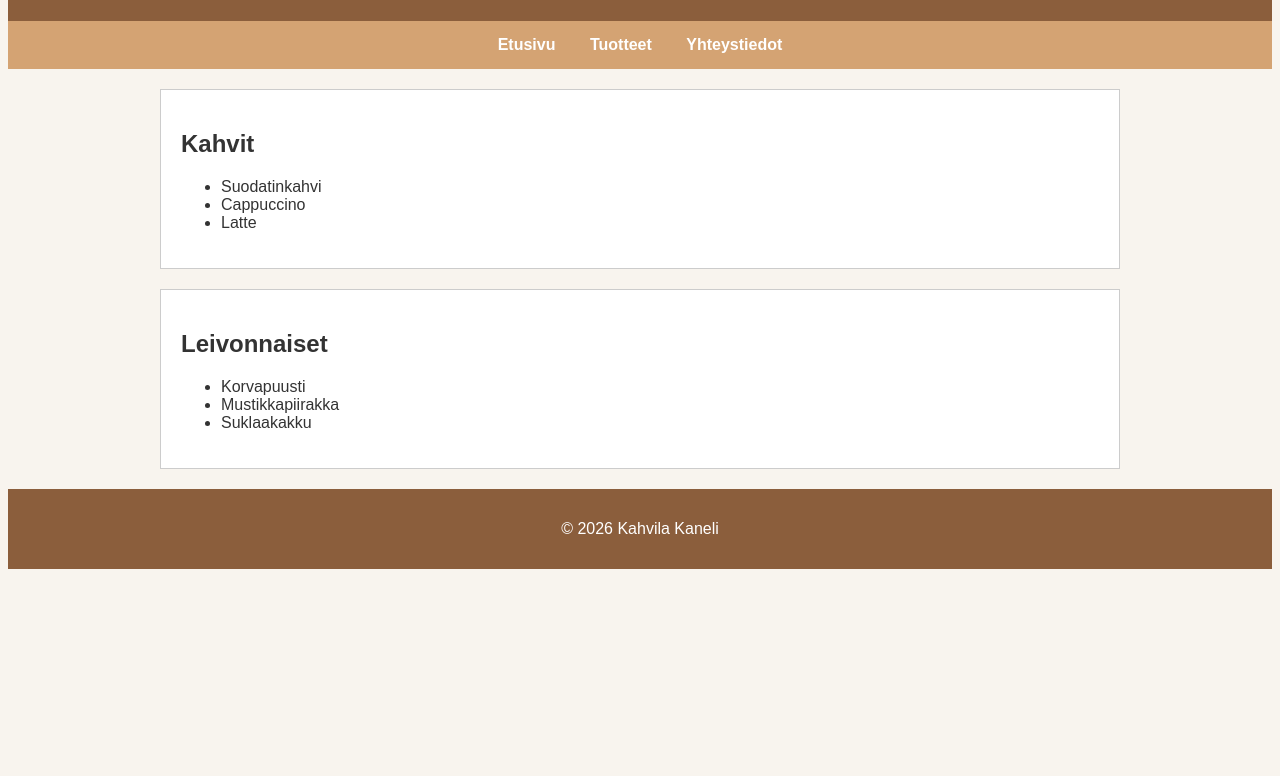
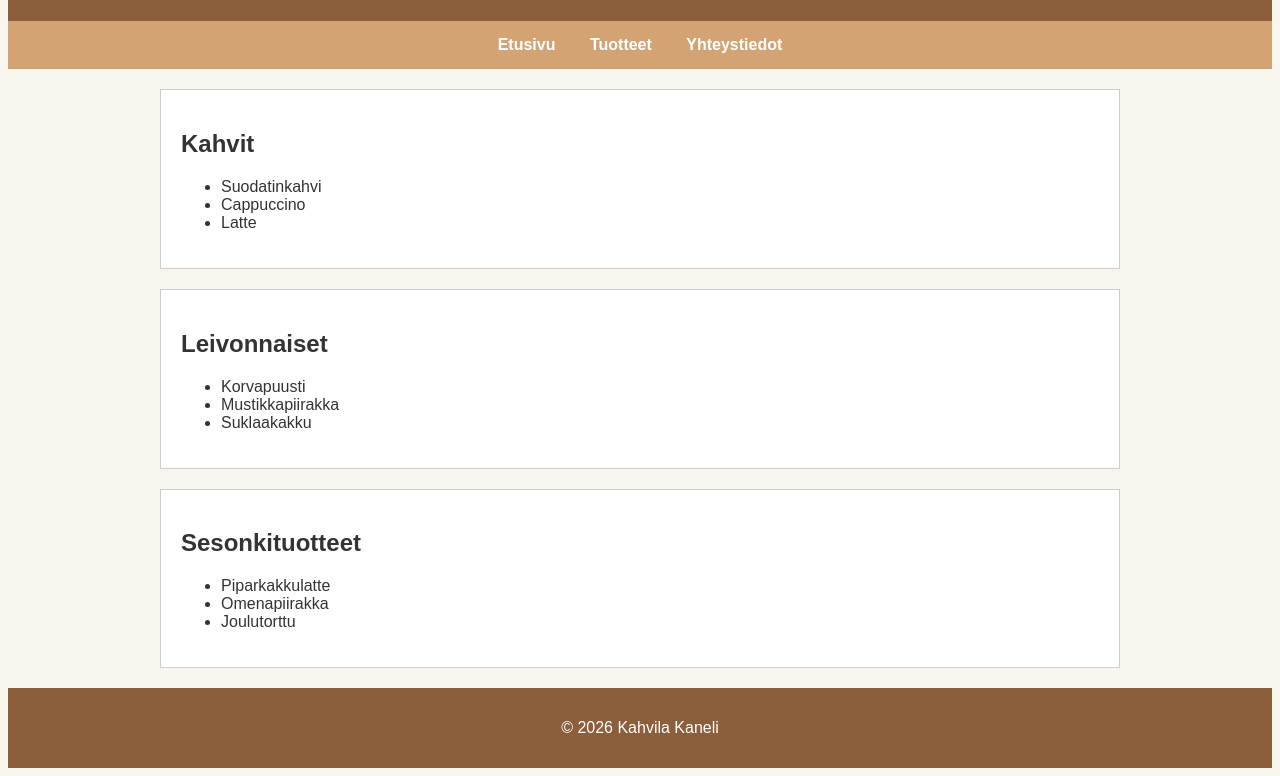
Before and after one commit to SaraLaak/kahvila-kaneli, a plain HTML site: page tuotteet.html in a window 1280 px wide. Shown: the part 107-883 px from the top of the page. Before the commit the page ends 800 px from the top, so only its background shows below. Drawn offline with Linux system fonts and the light colour scheme.

Commit message:
Vaihe 3 valmis

```diff
--- a/tuotteet.html
+++ b/tuotteet.html
@@ -40,6 +40,15 @@
             </ul>
         </section>
 
+        <section>
+            <h2>Sesonkituotteet</h2>
+            <ul>
+                <li>Piparkakkulatte</li>
+                <li>Omenapiirakka</li>
+                <li>Joulutorttu</li>
+            </ul>
+        </section>
+
     </main>
 
     <footer>
```
